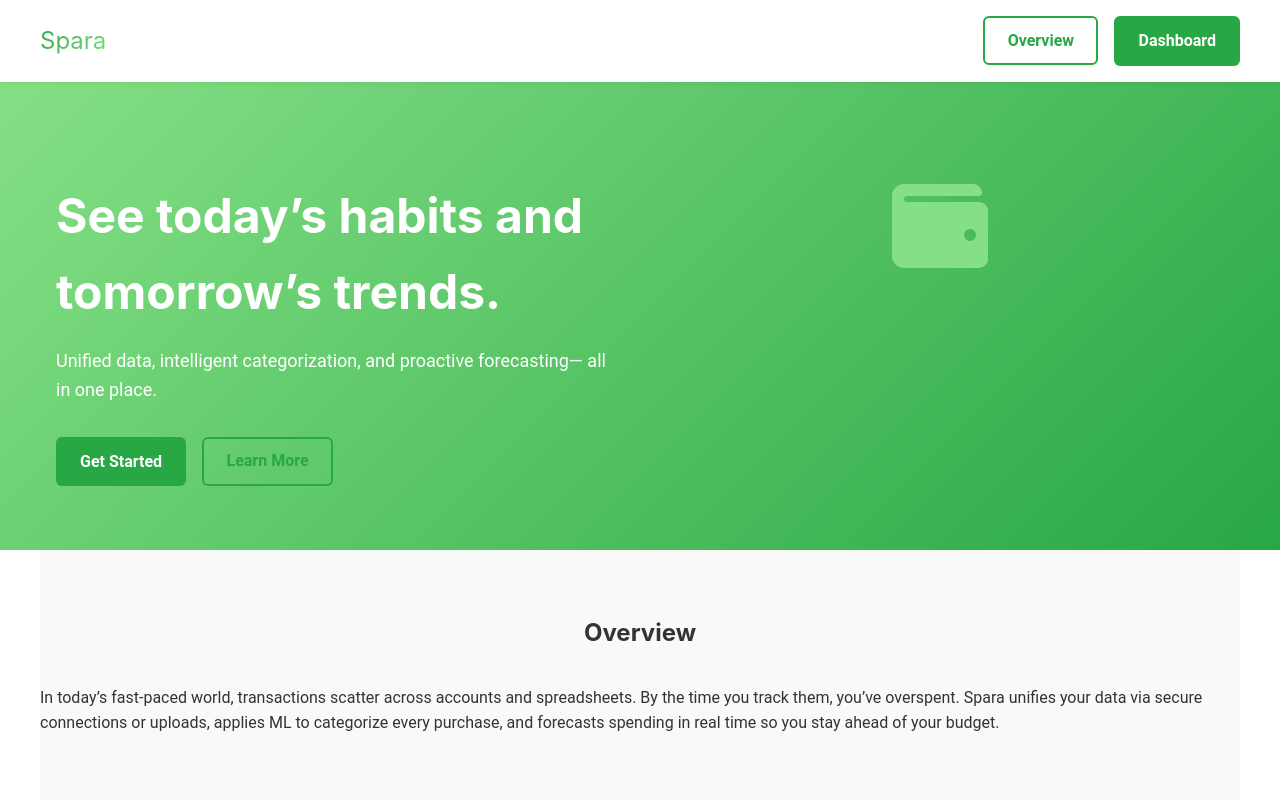
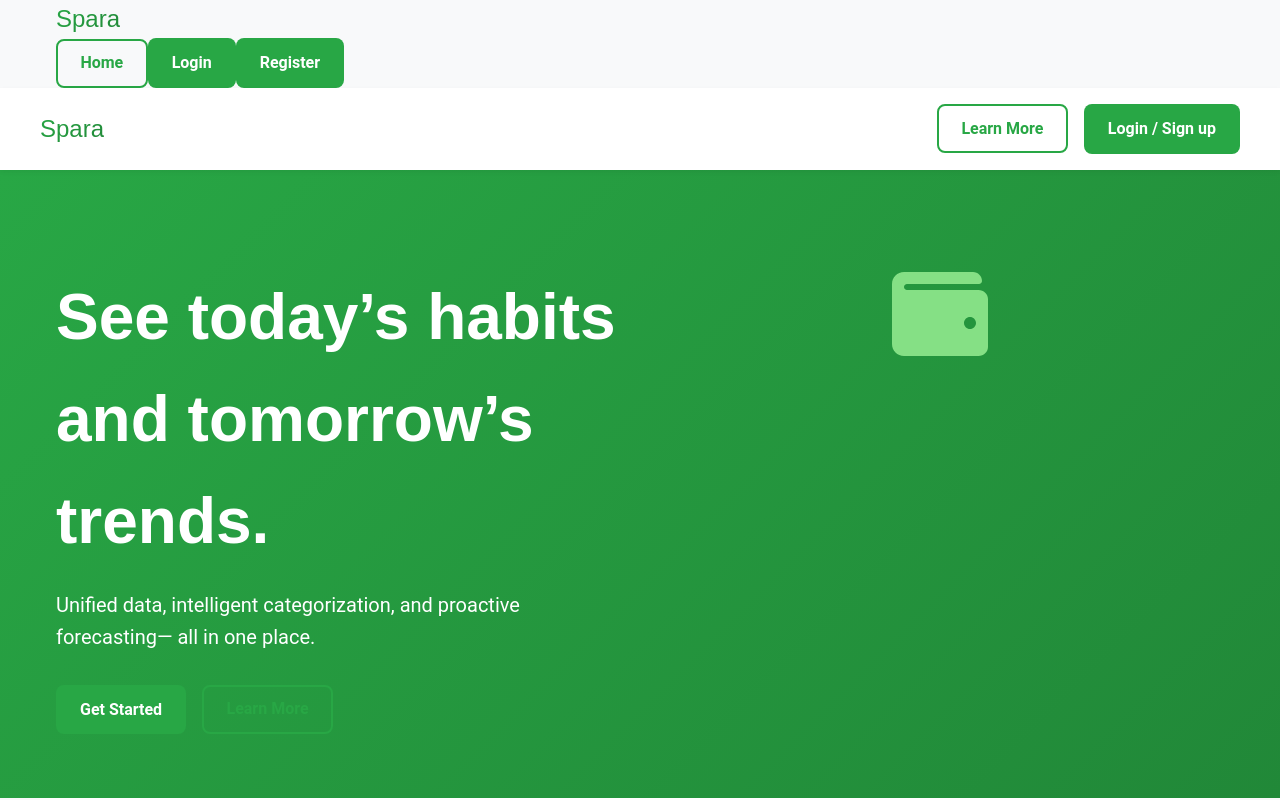
Before and after one commit to Sukh-Virk/Finance-Manager, a React (Create React App) app in the folder app/: page / in a window 1280 px wide. Shown: the top 800 px of the page. Built offline with nearby package versions, Linux system fonts and the light colour scheme; no server answers.

Commit message:
made changes to login page

```diff
--- a/app/src/App.js
+++ b/app/src/App.js
@@ -1,22 +1,31 @@
 import React from 'react';
-import { BrowserRouter, Routes, Route } from 'react-router-dom';
-import Landing   from './pages/Landing';
+import { BrowserRouter as Router, Routes, Route, Navigate } from 'react-router-dom';
+import { AuthProvider, useAuth } from './contexts/authContext';
+import Navbar from './components/Navbar';
+import Landing from './pages/Landing';
 import Dashboard from './pages/Dashboard';
 import Login from './pages/Login';
 import Register from './pages/Register';
-import { AuthProvider } from './contexts/authContext';
 
-export default function App() {
+function PrivateRoute({ children }) {
+  const { user } = useAuth();
+  return user ? children : <Navigate to="/login" />;
+}
+
+function App() {
   return (
     <AuthProvider>
-    <BrowserRouter>
-      <Routes>
-        <Route path="/"         element={<Landing   />} />
-        <Route path="/dashboard" element={<Dashboard />} />
-        <Route path="/login" element={<Login />} />
-        <Route path="/register" element={<Register />} />
-      </Routes>
-    </BrowserRouter>
+      <Router>
+        <Navbar />
+        <Routes>
+          <Route path="/" element={<Landing />} />
+          <Route path="/login" element={<Login />} />
+          <Route path="/register" element={<Register />} />
+          <Route path="/dashboard" element={<PrivateRoute><Dashboard /></PrivateRoute>} />
+        </Routes>
+      </Router>
     </AuthProvider>
   );
 }
+
+export default App;
--- /dev/null
+++ b/app/src/components/Navbar.jsx
@@ -0,0 +1,23 @@
+import React from 'react';
+import { Link } from 'react-router-dom';
+import { useAuth } from '../contexts/authContext';
+
+export default function Navbar() {
+  const { user, logout } = useAuth();
+
+  return (
+    <header className="navbar">
+      <div className="container">
+        <Link to="/" className="site-logo">Spara</Link>
+        <nav>
+          <Link to="/" className="btn btn-secondary">Home</Link>
+          {user && <Link to="/dashboard" className="btn btn-secondary">Dashboard</Link>}
+          {!user && <Link to="/login" className="btn btn-primary">Login</Link>}
+          {!user && <Link to="/register" className="btn btn-primary">Register</Link>}
+          {user && <button onClick={logout} className="btn btn-secondary">Logout</button>}
+        </nav>
+        {user && <p className="signed-in">Signed in as {user.email}</p>}
+      </div>
+    </header>
+  );
+}
--- a/app/src/contexts/authContext/index.jsx
+++ b/app/src/contexts/authContext/index.jsx
@@ -1,6 +1,6 @@
-import { auth } from "../../firebase/firebase";
-import { useEffect, useContext, useState, createContext} from "react";
-import {onAuthStateChanged} from "firebase/auth";
+import React, { createContext, useContext, useEffect, useState } from 'react';
+import { onAuthStateChanged, signOut } from 'firebase/auth';
+import { auth } from '../../firebase/firebase';
 
 const AuthContext = createContext();
 
@@ -9,39 +9,30 @@ export function useAuth() {
 }
 
 export function AuthProvider({ children }) {
-    const [currentUser, setCurrentUser] = useState(null);
-    const [userLoggedIn, setUserLoggedIn] = useState(false);
+  const [user, setUser] = useState(null);
   const [loading, setLoading] = useState(true);
 
   useEffect(() => {
-        const unsubscribe = onAuthStateChanged(auth, initalizeUser);
+    const unsubscribe = onAuthStateChanged(auth, (currentUser) => {
+      setUser(currentUser);
+      setLoading(false);
+    });
+
     return unsubscribe;
-    }, [])
+  }, []);
 
-    async function initalizeUser(user) {
-        if(user)
-        {
-            setCurrentUser({...user});
-            setUserLoggedIn(true);
-        }
-
-        else {
-            setCurrentUser(null);
-            setUserLoggedIn(false);
-        }
-        setLoading(false);
+  function logout() {
+    return signOut(auth);
   }
 
   const value = {
-        currentUser,
-        userLoggedIn,
-        loading
-    }
+    user,
+    logout,
+  };
 
   return (
     <AuthContext.Provider value={value}>
       {!loading && children}
     </AuthContext.Provider>
-    )
-
+  );
 }
--- a/app/src/pages/Dashboard.jsx
+++ b/app/src/pages/Dashboard.jsx
@@ -2,8 +2,11 @@ import React from 'react';
 import Sidebar from '../components/Sidebar';
 import { FaWallet, FaDollarSign, FaChartLine } from 'react-icons/fa';
 import { BarChart, Bar, XAxis, YAxis, Tooltip, ResponsiveContainer } from 'recharts';
+import { useAuth } from '../contexts/authContext';
 
 export default function Dashboard() {
+  const { user } = useAuth();
+
   const stats = [
     { icon:FaWallet,     label:'Total Balance', value:'$240,399' },
     { icon:FaDollarSign, label:'Monthly Budget', value:'$20,000' },
@@ -25,6 +28,9 @@ export default function Dashboard() {
       <Sidebar />
 
       <div className="dashboard-main">
+        <h1>Dashboard</h1>
+        <p>Welcome, {user.email}!</p>
+
         {/* Stats */}
         <div className="dashboard-grid three">
           {stats.map((s,i)=>(
--- a/app/src/pages/Landing.jsx
+++ b/app/src/pages/Landing.jsx
@@ -11,8 +11,8 @@ export default function Landing() {
         <div className="container">
           <Link to="/" className="site-logo">Spara</Link>
           <nav>
-            <a href="#overview" className="btn btn-secondary">Overview</a>
-            <Link to="/dashboard" className="btn btn-primary">Dashboard</Link>
+            <a href="#overview" className="btn btn-secondary">Learn More</a>
+            <Link to="/dashboard" className="btn btn-primary">Login / Sign up</Link>
           </nav>
         </div>
       </header>
--- a/app/src/pages/Login.jsx
+++ b/app/src/pages/Login.jsx
@@ -1,6 +1,5 @@
 import React, { useState } from 'react';
 import { Link, useNavigate } from 'react-router-dom';
-import { FaLock } from 'react-icons/fa';
 import { motion } from 'framer-motion';
 import { auth } from "../firebase/firebase"; // Ensure the path is correct
 import { signInWithEmailAndPassword } from "firebase/auth";
@@ -41,9 +40,6 @@ export default function Login() {
       <header className="landing-header">
         <div className="container">
           <Link to="/" className="site-logo">Spara</Link>
-          <nav>
-            <Link to="/dashboard" className="btn btn-primary">Dashboard</Link>
-          </nav>
         </div>
       </header>
 
@@ -90,15 +86,6 @@ export default function Login() {
               <p><Link to="/forgot-password">Forgot Password?</Link></p>
             </div>
           </motion.div>
-
-          <motion.div
-            initial={{ x: 50, opacity: 0 }}
-            animate={{ x: 0, opacity: 1 }}
-            transition={{ delay: 0.6, duration: 0.8 }}
-            style={{ textAlign: 'center' }}
-          >
-            <FaLock style={{ fontSize: '6rem', color: '#85e085' }} />
-          </motion.div>
         </div>
       </section>
 
--- a/app/src/styles.css
+++ b/app/src/styles.css
@@ -1,13 +1,16 @@
 /*─────────────────────────────────────────────────────────
   Tokens & Reset
 ─────────────────────────────────────────────────────────*/
+/* Updated color scheme to green */
 :root {
-  --color-primary:   #28a745;
-  --color-secondary: #85e085;
-  --color-bg:        #fff;
-  --color-alt-bg:    #f9f9f9;
-  --color-text:      #333;
-  --font-heading:    'Inter', sans-serif;
+  --color-primary:   #28a745; /* Green */
+  --color-secondary: #218838; /* Darker Green */
+  --color-bg:        #f8f9fa; /* Light Gray */
+  --color-alt-bg:    #ffffff; /* White */
+  --color-text:      #212529; /* Dark Gray */
+  --color-accent:    #17a2b8; /* Teal */
+  --color-error:     #dc3545; /* Red */
+  --font-heading:    'Poppins', sans-serif;
   --font-body:       'Roboto', sans-serif;
 }
 * { box-sizing:border-box; margin:0; padding:0; }
@@ -22,18 +25,32 @@ body {
   display:inline-block; font-weight:600; border-radius:6px; text-decoration:none;
   transition:all .2s; cursor:pointer;
 }
+/* Updated button hover effects */
 .btn-primary {
-  background:var(--color-primary); color:#fff; padding:.75rem 1.5rem;
+  background: var(--color-primary);
+  color: #fff;
+  padding: 0.75rem 1.5rem;
+  border: none;
+  border-radius: 8px;
+  font-weight: 600;
+  transition: all 0.3s ease;
 }
 .btn-primary:hover {
-  background:var(--color-secondary); transform:translateY(-2px);
+  background: var(--color-secondary);
+  transform: translateY(-3px);
 }
 .btn-secondary {
-  background:transparent; border:2px solid var(--color-primary);
-  color:var(--color-primary); padding:.6rem 1.4rem;
+  background: transparent;
+  border: 2px solid var(--color-primary);
+  color: var(--color-primary);
+  padding: 0.6rem 1.4rem;
+  border-radius: 8px;
+  font-weight: 600;
+  transition: all 0.3s ease;
 }
 .btn-secondary:hover {
-  background:var(--color-primary); color:#fff;
+  background: var(--color-primary);
+  color: #fff;
 }
 
 /*─────────────────────────────────────────────────────────
@@ -57,10 +74,12 @@ body {
 /*─────────────────────────────────────────────────────────
   Hero
 ─────────────────────────────────────────────────────────*/
+/* Updated hero section */
 .hero {
-  background:linear-gradient(-45deg,var(--color-primary),var(--color-secondary));
-  color:#fff; overflow:hidden; padding:6rem 0 4rem;
-  position:relative;
+  background: linear-gradient(135deg, var(--color-primary), var(--color-secondary));
+  color: #fff;
+  padding: 6rem 0 4rem;
+  text-align: center;
 }
 .hero-content {
   display:grid; grid-template-columns:1fr; gap:2rem; text-align:center;
@@ -69,11 +88,14 @@ body {
   .hero-content { grid-template-columns:1fr 1fr; text-align:left; }
 }
 .hero h1 {
-  font-family:var(--font-heading);
-  font-size:clamp(2rem,5vw,3rem);
-  margin-bottom:1rem;
+  font-family: var(--font-heading);
+  font-size: clamp(2.5rem, 5vw, 4rem);
+  margin-bottom: 1rem;
 }
-.hero p { font-size:1.125rem; margin-bottom:2rem; }
+.hero p {
+  font-size: 1.25rem;
+  margin-bottom: 2rem;
+}
 .hero-buttons { display:flex; gap:1rem; justify-content:center; }
 @media(min-width:768px){ .hero-buttons { justify-content:flex-start; } }
 
@@ -121,9 +143,12 @@ body {
   height:calc(100vh - 0px); /* adjust if you add header */
   overflow:hidden;
 }
+/* Updated sidebar */
 .sidebar {
-  background:#1F1F47; color:#fff; display:flex; flex-direction:column;
-  padding:1.5rem 1rem;
+  background: var(--color-primary);
+  color: #fff;
+  padding: 1.5rem 1rem;
+  border-radius: 12px;
 }
 .sidebar .logo {
   font-family:var(--font-heading); font-size:1.25rem; margin-bottom:2rem;
@@ -187,12 +212,10 @@ body {
 /*─────────────────────────────────────────────────────────
   Login Hero (Consistent with Landing Page)
 ─────────────────────────────────────────────────────────*/
+/* Fix for login screen text and background colors */
 .login-hero {
   background: linear-gradient(-45deg, var(--color-primary), var(--color-secondary));
-  color: #fff;
-  overflow: hidden;
-  padding: 6rem 0 4rem;
-  position: relative;
+  color: #ffffff;
 }
 
 .login-hero .hero-content {
@@ -222,8 +245,10 @@ body {
   color: #e8f5e9;
 }
 
+/* Fix for login screen text and background colors */
 .login-form {
   background: #ffffff;
+  color: var(--color-text);
   padding: 1.5rem;
   border-radius: 12px;
   box-shadow: 0 4px 20px rgba(0, 0, 0, 0.1);
@@ -237,18 +262,21 @@ body {
   margin-bottom: 1rem;
 }
 
+/* Fix for login screen text and background colors */
 .login-form label {
   font-weight: 600;
   font-size: 0.95rem;
   color: var(--color-primary);
 }
 
+/* Fix for login screen text and background colors */
 .login-form input {
   width: 100%;
   padding: 0.75rem;
   border: 2px solid #ddd;
   border-radius: 6px;
   transition: border 0.2s;
+  color: var(--color-text);
 }
 
 .login-form input:focus {
@@ -392,10 +420,10 @@ body {
   text-decoration: none;
 }
 
-/* Error Message Style */
+/* Error message styling */
 .error-message {
-  color: #ff4d4d;
+  color: var(--color-error);
   font-weight: bold;
+  text-align: center;
   margin: 0.5rem 0;
-  text-align: center;
 }
```
Lines whose indentation alone changed are shown as unchanged.
